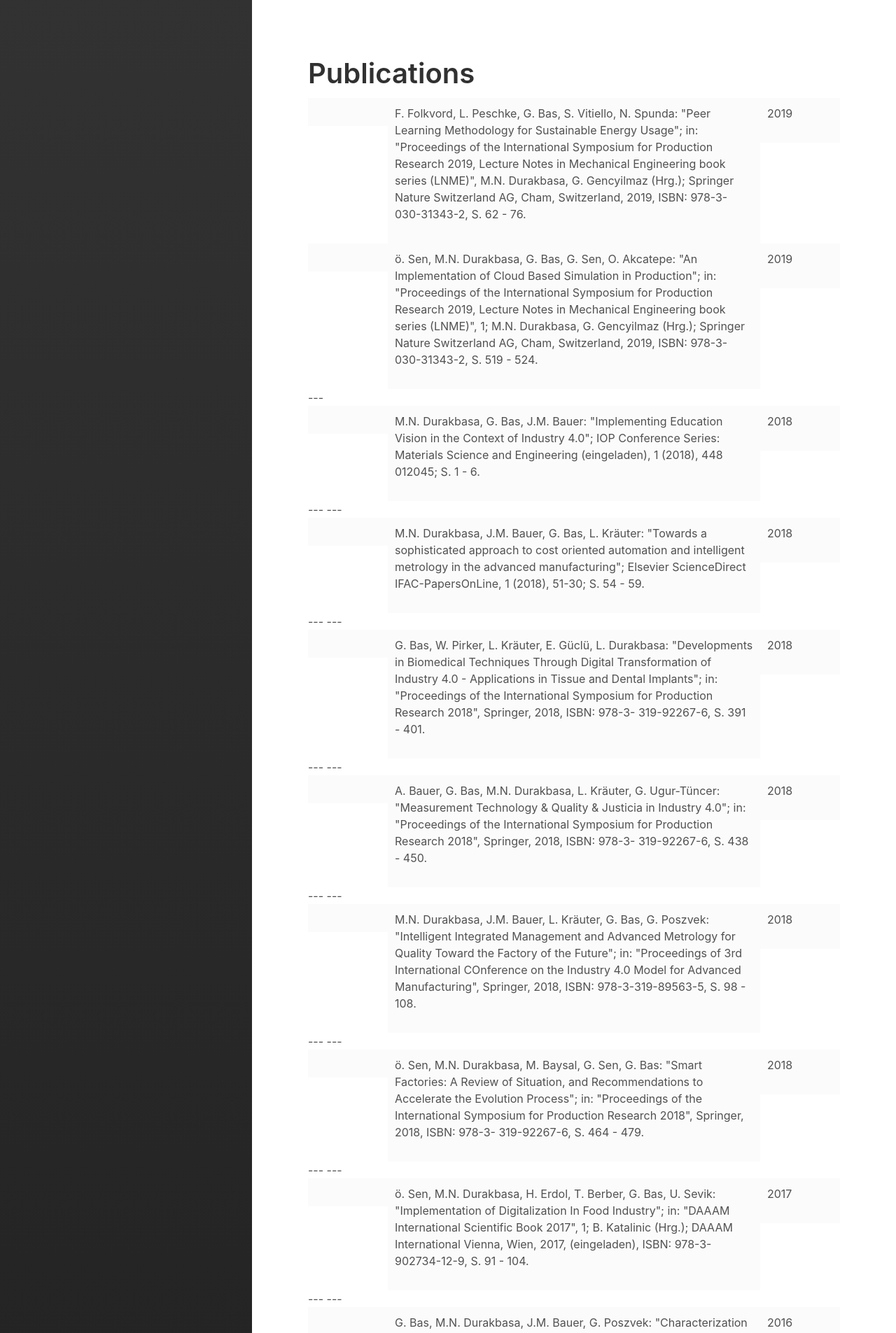
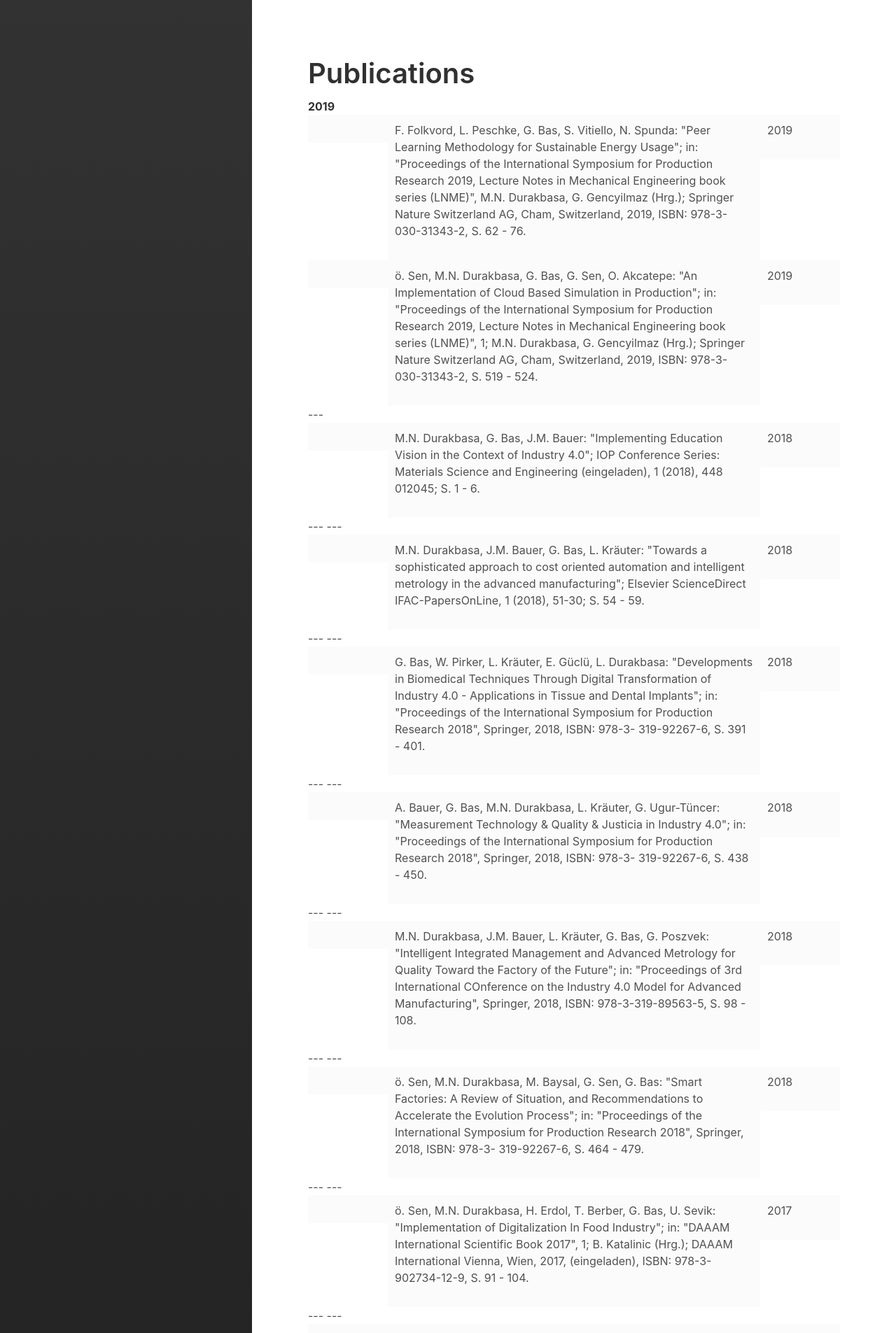
Before and after one commit to Budhaditya1/budhaditya1.github.io, a Jekyll site: the page built from publications.md, in a window 1280 px wide. Shown: the top 1905 px of the page at 70% size. Built offline with Jekyll 4.4.1, drawn with Linux system fonts in a browser that asks for light colours; comment, search, counter and statistics services are not loaded.

Commit message:
Update publications.md

```diff
--- a/publications.md
+++ b/publications.md
@@ -46,7 +46,7 @@ height: auto; /* Should be removed. Only for demonstration */
 </style>
 </head>
 <body>
-
+<strong>2019</strong>
 <div class="row">
   <div class="column left" style="background-color:#fbfbfb;">
     <p>
```
